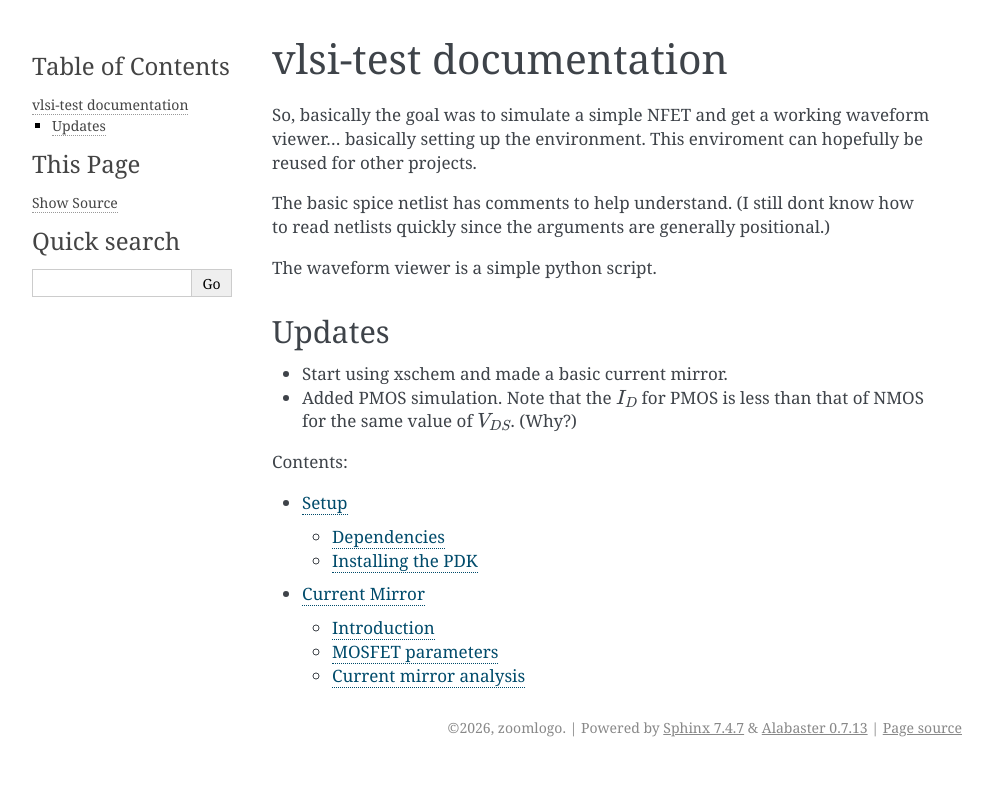
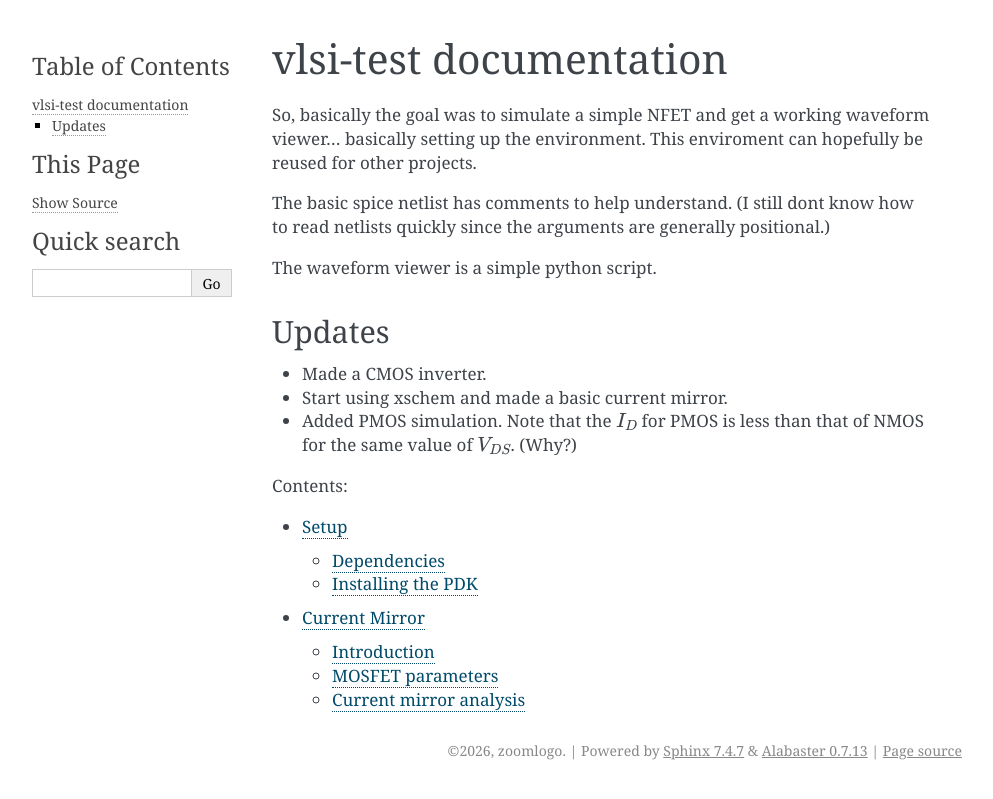
Before and after one commit to zoomlogo/vlsi-test, a Sphinx documentation site: the page built from docs/source/index.rst, in a window 1280 px wide. Shown: the top 799 px of the page, without its empty margins (148-1141 px from the left). Built offline with Sphinx 7.4.7, drawn with Linux system fonts in a browser that asks for light colours.

Commit message:
changelog

```diff
--- a/docs/source/index.rst
+++ b/docs/source/index.rst
@@ -17,6 +17,8 @@ The waveform viewer is a simple python script.
 Updates
 -------
 
+* Made a CMOS inverter.
+
 * Start using xschem and made a basic current mirror.
 
 * Added PMOS simulation.  Note that the :math:`I_D` for PMOS is less than that
```
